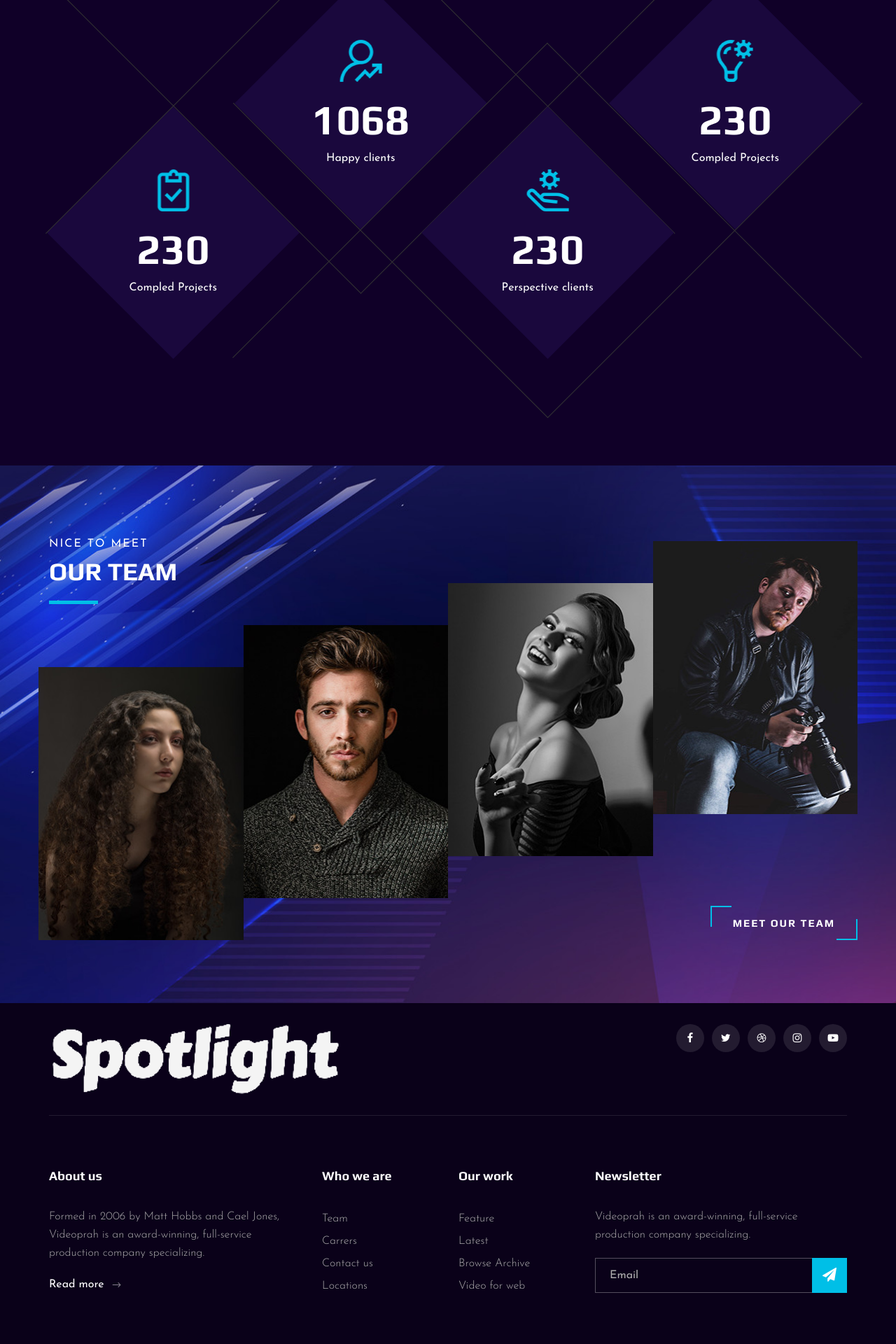
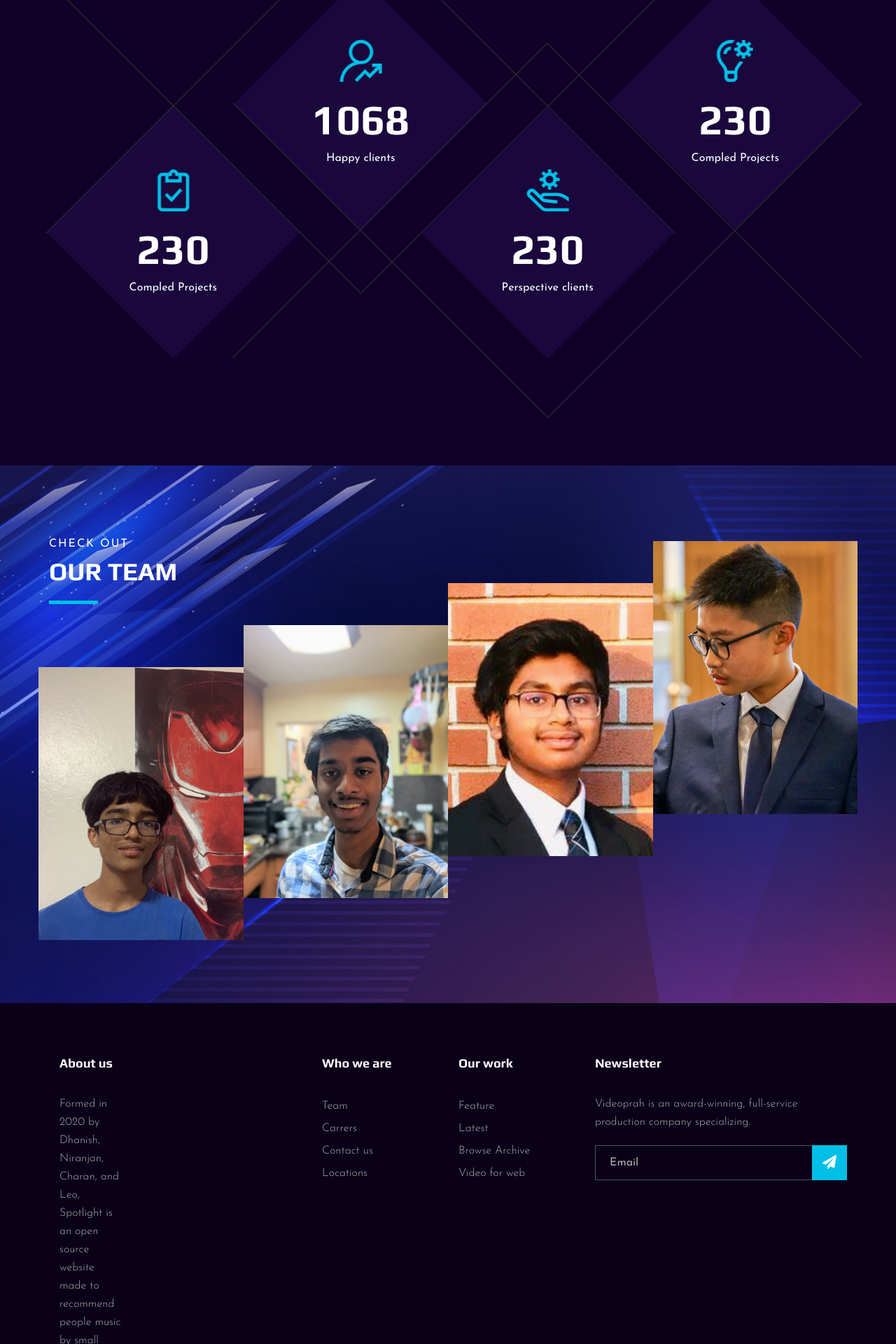
Before and after one commit to superstarcoder/Spotlight, a Flask app: page /about in a window 1280 px wide. Shown: the part 1400-3320 px from the top of the page at 70% size. Run offline with Flask 2, Linux system fonts and the light colour scheme; some libraries are stand-ins or nearby versions.

Commit message:
woah big number change

```diff
--- a/templates/about.html
+++ b/templates/about.html
@@ -302,7 +302,7 @@
         <div class="row">
             <div class="col-lg-12">
                 <div class="section-title team__title">
-                        <span>Nice to meet</span>
+                    <span>Check out</span>
                     <h2>OUR Team</h2>
                 </div>
             </div>
@@ -311,98 +311,97 @@
             <div class="col-lg-3 col-md-6 col-sm-6 p-0">
                 <div class="team__item set-bg" data-setbg="img/team/team-1.jpg">
                     <div class="team__item__text">
-                            <h4>AMANDA STONE</h4>
-                            <p>Videographer</p>
-                            <div class="team__item__social">
-                                <a href="#"><i class="fa fa-facebook"></i></a>
-                                <a href="#"><i class="fa fa-twitter"></i></a>
-                                <a href="#"><i class="fa fa-dribbble"></i></a>
-                                <a href="#"><i class="fa fa-instagram"></i></a>
-                            </div>
+                        <h4>Dhanish N</h4>
+                        <p>backend</p>
+{#                        <div class="team__item__social">#}
+{#                            <a href="#"><i class="fa fa-facebook"></i></a>#}
+{#                            <a href="#"><i class="fa fa-twitter"></i></a>#}
+{#                            <a href="#"><i class="fa fa-dribbble"></i></a>#}
+{#                            <a href="#"><i class="fa fa-instagram"></i></a>#}
+{#                        </div>#}
                     </div>
                 </div>
             </div>
             <div class="col-lg-3 col-md-6 col-sm-6 p-0">
                 <div class="team__item team__item--second set-bg" data-setbg="img/team/team-2.jpg">
                     <div class="team__item__text">
-                            <h4>AMANDA STONE</h4>
-                            <p>Videographer</p>
-                            <div class="team__item__social">
-                                <a href="#"><i class="fa fa-facebook"></i></a>
-                                <a href="#"><i class="fa fa-twitter"></i></a>
-                                <a href="#"><i class="fa fa-dribbble"></i></a>
-                                <a href="#"><i class="fa fa-instagram"></i></a>
-                            </div>
+                        <h4>Niranjan M.</h4>
+                        <p>frontend</p>
+{#                        <div class="team__item__social">#}
+{#                            <a href="#"><i class="fa fa-facebook"></i></a>#}
+{#                            <a href="#"><i class="fa fa-twitter"></i></a>#}
+{#                            <a href="#"><i class="fa fa-dribbble"></i></a>#}
+{#                            <a href="#"><i class="fa fa-instagram"></i></a>#}
+{#                        </div>#}
                     </div>
                 </div>
             </div>
             <div class="col-lg-3 col-md-6 col-sm-6 p-0">
                 <div class="team__item team__item--third set-bg" data-setbg="img/team/team-3.jpg">
                     <div class="team__item__text">
-                            <h4>AMANDA STONE</h4>
-                            <p>Videographer</p>
-                            <div class="team__item__social">
-                                <a href="#"><i class="fa fa-facebook"></i></a>
-                                <a href="#"><i class="fa fa-twitter"></i></a>
-                                <a href="#"><i class="fa fa-dribbble"></i></a>
-                                <a href="#"><i class="fa fa-instagram"></i></a>
-                            </div>
+                        <h4>Charan B.</h4>
+                        <p>backend</p>
+{#                        <div class="team__item__social">#}
+{#                            <a href="#"><i class="fa fa-facebook"></i></a>#}
+{#                            <a href="#"><i class="fa fa-twitter"></i></a>#}
+{#                            <a href="#"><i class="fa fa-dribbble"></i></a>#}
+{#                            <a href="#"><i class="fa fa-instagram"></i></a>#}
+{#                        </div>#}
                     </div>
                 </div>
             </div>
             <div class="col-lg-3 col-md-6 col-sm-6 p-0">
                 <div class="team__item team__item--four set-bg" data-setbg="img/team/team-4.jpg">
                     <div class="team__item__text">
-                            <h4>AMANDA STONE</h4>
-                            <p>Videographer</p>
-                            <div class="team__item__social">
-                                <a href="#"><i class="fa fa-facebook"></i></a>
-                                <a href="#"><i class="fa fa-twitter"></i></a>
-                                <a href="#"><i class="fa fa-dribbble"></i></a>
-                                <a href="#"><i class="fa fa-instagram"></i></a>
+                        <h4>Leo X.</h4>
+                        <p>backend</p>
+{#                        <div class="team__item__social">#}
+{#                            <a href="#"><i class="fa fa-facebook"></i></a>#}
+{#                            <a href="#"><i class="fa fa-twitter"></i></a>#}
+{#                            <a href="#"><i class="fa fa-dribbble"></i></a>#}
+{#                            <a href="#"><i class="fa fa-instagram"></i></a>#}
+{#                        </div>#}
                     </div>
                 </div>
             </div>
-                </div>
-                <div class="col-lg-12 p-0">
-                    <div class="team__btn">
-                        <a href="#" class="primary-btn">Meet Our Team</a>
-                    </div>
-                </div>
+{#            <div class="col-lg-12 p-0">#}
+{#                <div class="team__btn">#}
+{#                    <a href="#" class="primary-btn">Meet Our Team</a>#}
+{#                </div>#}
+{#            </div>#}
         </div>
     </div>
 </section>
-    <!-- Team Section End -->
-
     <!-- Footer Section Begin -->
     <footer class="footer">
         <div class="container">
-            <div class="footer__top">
-                <div class="row">
-                    <div class="col-lg-6 col-md-6">
-                        <div class="footer__top__logo">
-                            <a href="#"><img src="img/blah.png" alt=""></a>
-                        </div>
-                    </div>
-                    <div class="col-lg-6 col-md-6">
-                        <div class="footer__top__social">
-                            <a href="#"><i class="fa fa-facebook"></i></a>
-                            <a href="#"><i class="fa fa-twitter"></i></a>
-                            <a href="#"><i class="fa fa-dribbble"></i></a>
-                            <a href="#"><i class="fa fa-instagram"></i></a>
-                            <a href="#"><i class="fa fa-youtube-play"></i></a>
-                        </div>
-                    </div>
-                </div>
-            </div>
+{#            <div class="footer__top">#}
+{#                <div class="row">#}
+{#                    <div class="col-lg-6 col-md-6">#}
+{#                        <div class="footer__top__logo">#}
+{#                            <a href="#"><img src="img/blah.png" alt=""></a>#}
+{#                        </div>#}
+{#                    </div>#}
+{#                    <div class="col-lg-6 col-md-6">#}
+{#                        <div class="footer__top__social">#}
+{#                            <a href="#"><i class="fa fa-facebook"></i></a>#}
+{#                            <a href="#"><i class="fa fa-twitter"></i></a>#}
+{#                            <a href="#"><i class="fa fa-dribbble"></i></a>#}
+{#                            <a href="#"><i class="fa fa-instagram"></i></a>#}
+{#                            <a href="#"><i class="fa fa-youtube-play"></i></a>#}
+{#                        </div>#}
+{#                    </div>#}
+{#                </div>#}
+{#            </div>#}
             <div class="footer__option">
                 <div class="row">
                     <div class="col-lg-4 col-md-6 col-sm-6">
+                <div class="col-lg-4 col-md-6 col-sm-6">
                     <div class="footer__option__item">
                         <h5>About us</h5>
-                            <p>Formed in 2006 by Matt Hobbs and Cael Jones, Videoprah is an award-winning, full-service
-                                production company specializing.</p>
+                        <p>Formed in 2020 by Dhanish, Niranjan, Charan, and Leo, Spotlight is an open source website made to recommend people music by small artists that would otherwise never have the chance to grow. </p>
                         <a href="#" class="read__more">Read more <span class="arrow_right"></span></a>
+                    </div>
                 </div>
                     </div>
                     <div class="col-lg-2 col-md-3 col-sm-3">
--- a/templates/suggestForm.html
+++ b/templates/suggestForm.html
@@ -98,7 +98,7 @@
                     <input class="chosen-value" name="song" type="text" value="" placeholder="Type to filter" autocomplete="off">
                     <ul class="value-list">
 <!-- backend: suggestForm1 -->
-<li>Old Me - by Tuxx</li><li>Get High - by Tuxx</li><li>Need Me - by Tuxx</li><li>Just Another Shitty Day - by Tuxx</li><li>Beautiful Ending - by Tuxx</li><li>Toxic - by Tuxx</li><li>1100 - by Tuxx</li><li>Can't Sleep // Still Tired - by Tuxx</li><li>Tuxedo - by Clare Dunn</li><li>Irritated // What You Want - by Tuxx</li>                    </ul>
+<li>Two-Way Mirror - by Loathe</li><li>Two-Way Mirror - by Colors Unseen</li><li>Summer Solstice - by Crystal Antlers</li><li>2 Way Mirror - by London Elixir</li><li>Two-Way Mirror - by Double Dagger</li><li>Two-Way Mirror - by Andrew Baena</li><li>Two-Way Mirror - by Ducktails</li><li>Two-Way Mirror - by Not Waving</li><li>Mirror, Mirror on the Wall, Pt. 2: A Fowl Way to Relax - by Ephemeral Rift</li>                    </ul>
                     <script>
                         var inputField = document.querySelector('.chosen-value');
                         var dropdown = document.querySelector('.value-list');
--- a/templates/suggestForm2.html
+++ b/templates/suggestForm2.html
@@ -92,7 +92,7 @@
     <section class="services-page spad">
         <div class="container">
 <!-- backend: suggestForm2Embed -->
-            <div class="row">
+<iframe src="https://open.spotify.com/embed/track/0b4TKuvZ4eJ8eHgJgXaCnN" width="240" height="304" frameborder="0" allowtransparency="true" allow="encrypted-media"></iframe><iframe src="https://open.spotify.com/embed/track/50V8CnVQv3TnuczNQe9atU" width="240" height="304" frameborder="0" allowtransparency="true" allow="encrypted-media"></iframe><iframe src="https://open.spotify.com/embed/track/2IqEHsawdmA8ij1d1doZQY" width="240" height="304" frameborder="0" allowtransparency="true" allow="encrypted-media"></iframe><iframe src="https://open.spotify.com/embed/track/1xipYIuKWjaRl5iNznOycv" width="240" height="304" frameborder="0" allowtransparency="true" allow="encrypted-media"></iframe><iframe src="https://open.spotify.com/embed/track/2Ax0hVT0VjCmYpQ9WcGskL" width="240" height="304" frameborder="0" allowtransparency="true" allow="encrypted-media"></iframe><iframe src="https://open.spotify.com/embed/track/7jmnNrqgEciNv5t65OrSLP" width="240" height="304" frameborder="0" allowtransparency="true" allow="encrypted-media"></iframe>            <div class="row">
                 <!-- <h1><span>Styled</span> and <span>filterable</span> select dropdown</h1> -->
                 <br>
                 <form method="POST">
```
Also changed, not shown: templates/discover.html (+27 -0 lines), templates/index.html (+4 -4 lines), templates/suggest.html (+7 -5 lines), templates/img/blah.png, templates/img/blah2.png (added), templates/img/team/team-1.jpg, templates/img/team/team-2.jpg, templates/img/team/team-3.jpg, templates/img/team/team-4.jpg, 1 other file. Lines whose indentation alone changed are shown as unchanged.
